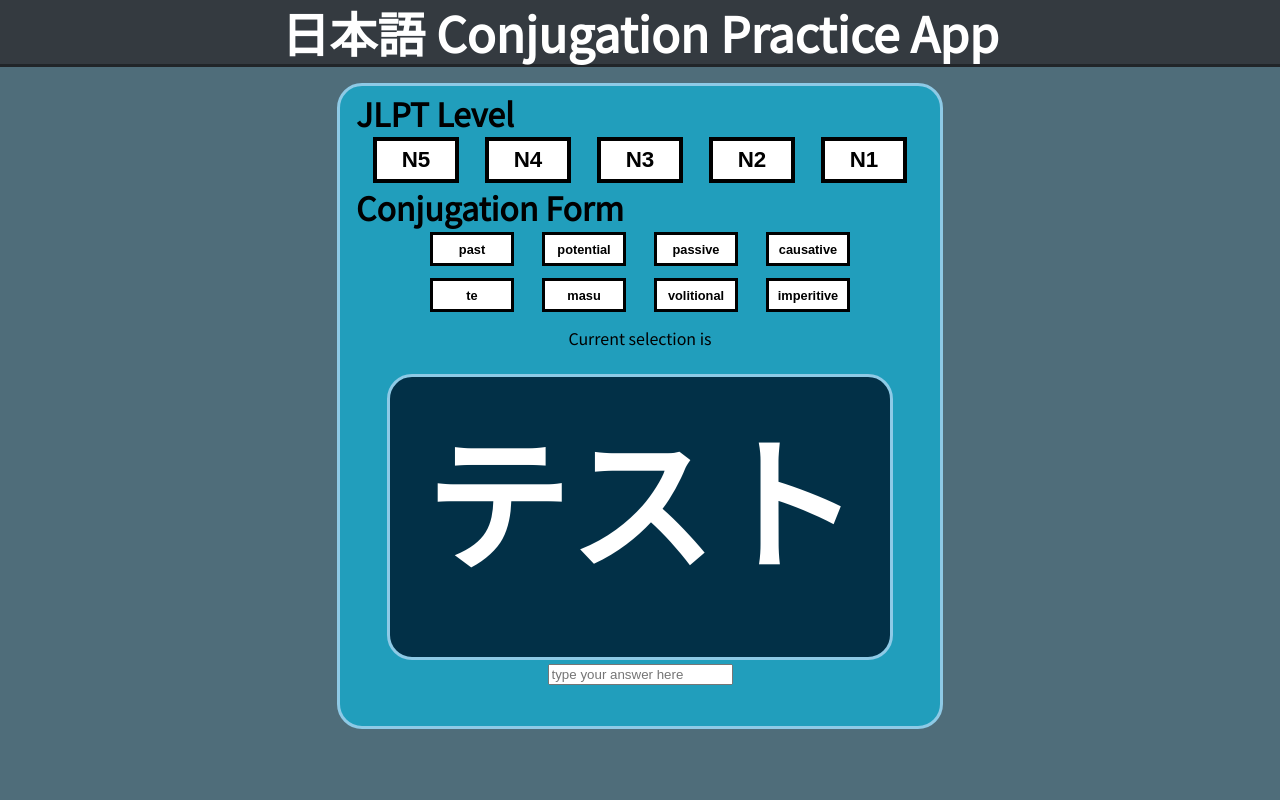
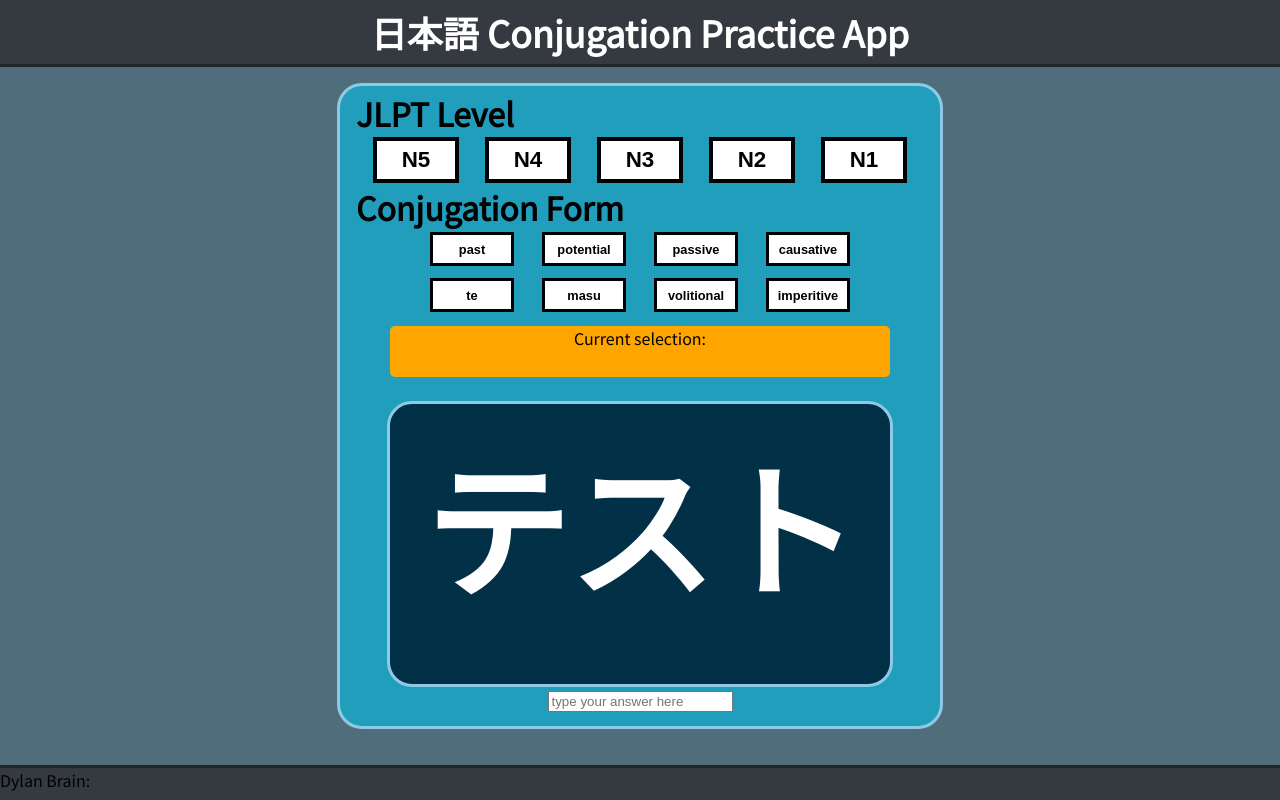
Before and after one commit to Dylaan94/Japanese-Conjugation-App, a React (Create React App) app: page / in a window 1280 px wide. Built offline with nearby package versions, Linux system fonts and the light colour scheme.

Commit message:
currentSelection and footer styling

```diff
--- a/src/components/CurrentSelection.js
+++ b/src/components/CurrentSelection.js
@@ -1,19 +1,20 @@
 import React, { Component } from "react";
+import Styles from "./styles/Styles";
 
 class CurrentSelection extends Component {
   constructor(props) {
     super(props);
     this.state = {};
   }
-    render() {
-      const {currentLevel, currentGrammar } = this.props
+  render() {
+    const { currentLevel, currentGrammar } = this.props;
     return (
-      <div>
-        <h2>
-          {" "}
-          Current selection is {currentLevel}  {currentGrammar}{" "}
-        </h2>
-      </div>
+      <Styles.CurrentSelectionMain>
+        <h2>Current selection:</h2>
+        <h3>
+          {currentLevel} {currentGrammar}
+        </h3>
+      </Styles.CurrentSelectionMain>
     );
   }
 }
--- a/src/components/Footer.js
+++ b/src/components/Footer.js
@@ -1,10 +1,14 @@
 import React, { Component } from "react";
+
+import Styles from "./styles/Styles";
 
 class Footer extends Component {
   render() {
-      return <div>
-
-    </div>;
+    return (
+      <Styles.FooterMain>
+        <h1> Dylan Brain: </h1>
+      </Styles.FooterMain>
+    );
   }
 }
 
--- a/src/components/Main.js
+++ b/src/components/Main.js
@@ -140,8 +140,8 @@ class Main extends Component {
             checkTextInput={this.checkTextInput}
             value={this.state.textInputValue}
           ></Controller>
-          <Footer></Footer>
         </Styles.MainContainer>
+        <Footer></Footer>
       </Styles.MainDiv>
     );
   }
--- a/src/components/styles/Styles.js
+++ b/src/components/styles/Styles.js
@@ -14,7 +14,7 @@ const HeaderMain = styled.div`
   justify-content: center;
   align-items: center;
   width: 100vw;
-  font-size: 3rem;
+
   font-weight: 900;
   height: 8vh;
   background: #343a40;
@@ -23,6 +23,7 @@ const HeaderMain = styled.div`
   border-bottom: 3px solid #212529;
   h1 {
     padding: 0.7em;
+    font-size: 4.5vmin;
   }
 `;
 
@@ -120,7 +121,6 @@ const GrammarPointsMain = styled.div`
   button {
     width: 80px;
     height: 30px;
-
     cursor: pointer;
     font-size: 0.8rem;
     font-weight: bold;
@@ -140,6 +140,25 @@ const GrammarPointsMain = styled.div`
   }
 `;
 
+// CurrentSelections tyles
+
+const CurrentSelectionMain = styled.div`
+  display: flex;
+  flex-direction: column;
+  align-items: center;
+  background: orange;
+  width: 60vw;
+  max-width: 500px;
+  height: 8%;
+  border-radius: 5px;
+  h2 {
+    height: 50%;
+  }
+  h1 {
+    height: 50%;
+  }
+`;
+
 // Controller Styles
 const ControllerMain = styled.div`
   display: flex;
@@ -148,7 +167,7 @@ const ControllerMain = styled.div`
   .textDisplayDiv {
     margin-top: 3vh;
     background: #023047;
-    width: 60vw;
+    width: 80vw;
     height: 35vh;
     max-width: 500px;
     text-align: center;
@@ -165,13 +184,28 @@ const ControllerMain = styled.div`
 
 // Footer Styles
 
+const FooterMain = styled.div`
+  display: flex;
+  flex-direction: column;
+  height: 4vh;
+  width: 100vw;
+  background: black;
+  position: absolute;
+  left: 0;
+  bottom: 0;
+  border-top: 3px solid #212529;
+  background: #343a40;
+`;
+
 const Styles = {
   MainDiv: MainDiv,
   MainContainer: MainContainer,
   HeaderMain: HeaderMain,
   LevelsMain: LevelsMain,
   GrammarPointsMain: GrammarPointsMain,
+  CurrentSelectionMain: CurrentSelectionMain,
   ControllerMain: ControllerMain,
+  FooterMain: FooterMain,
 };
 
 export default Styles;
```
